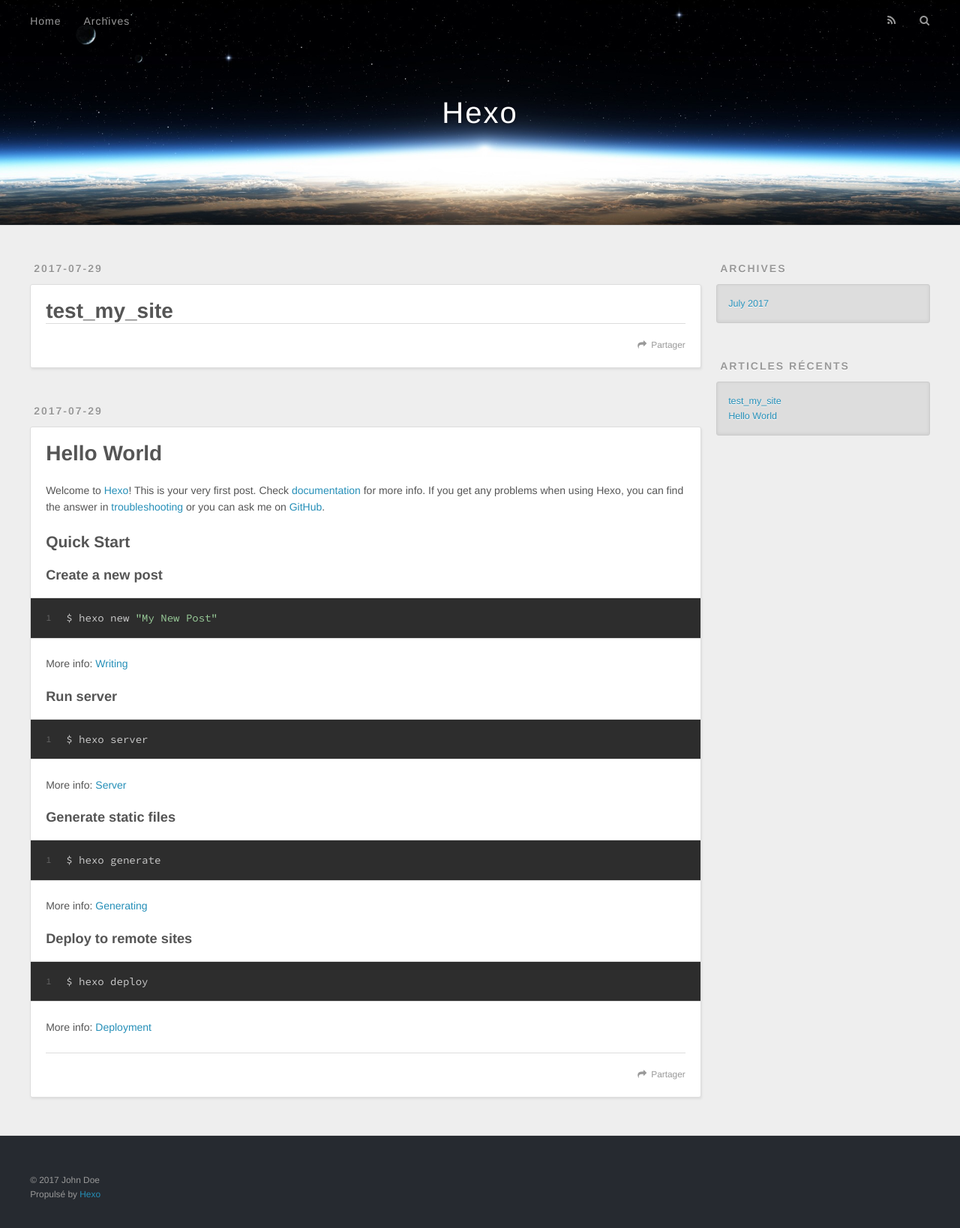
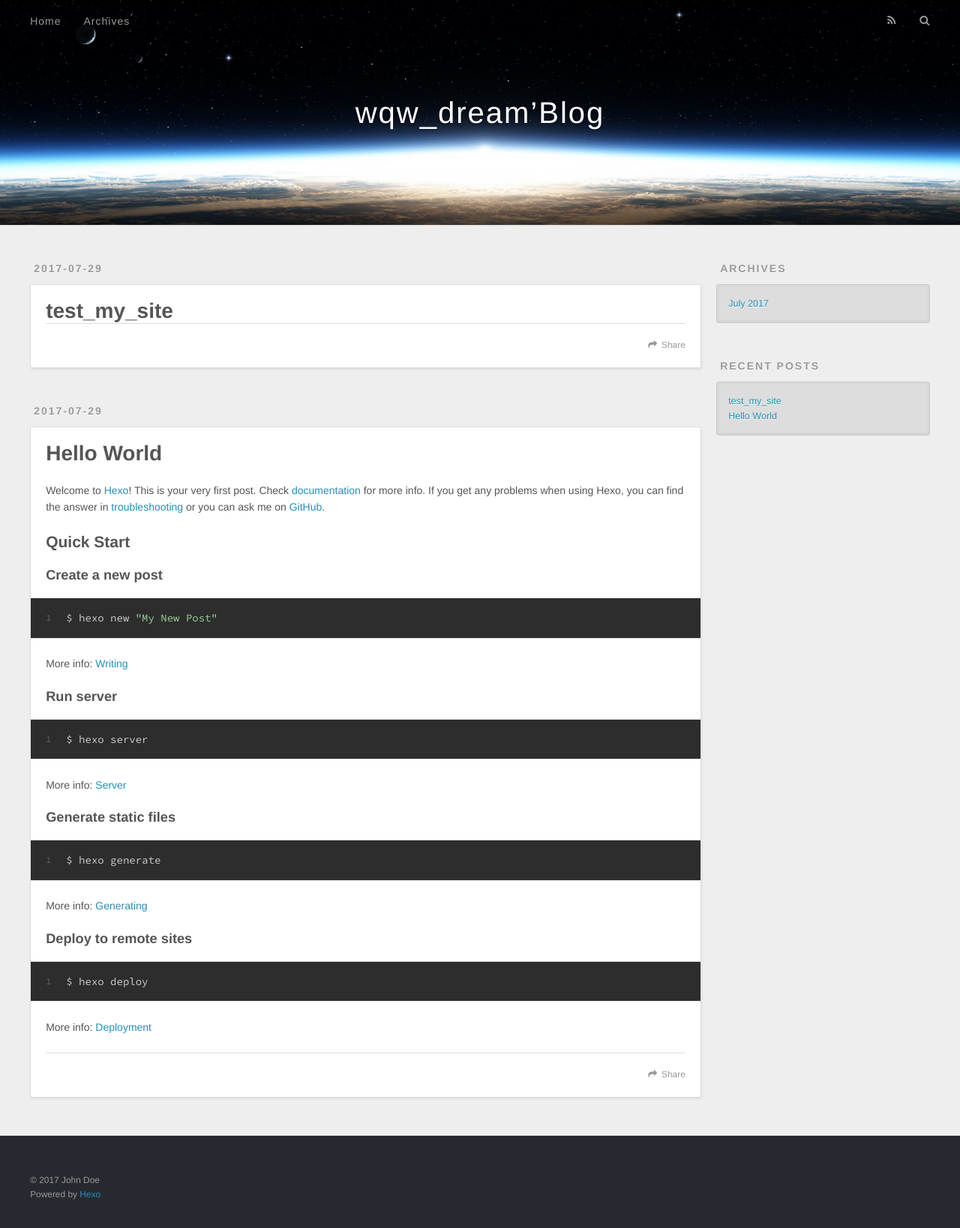
Before and after one commit to wqw-dream/wqw-dream.github.io, a plain HTML site: page index.html in a window 1280 px wide. Shown: the whole page at 75% size. Drawn offline with nearby package versions, Linux system fonts and the light colour scheme.

Commit message:
Site updated: 2017-07-29 14:43:19

```diff
--- a/2017/07/29/hello-world/index.html
+++ b/2017/07/29/hello-world/index.html
@@ -3,20 +3,20 @@
 <head>
   <meta charset="utf-8">
 
-  <title>Hello World | Hexo</title>
+  <title>Hello World | wqw_dream’Blog</title>
   <meta name="viewport" content="width=device-width, initial-scale=1, maximum-scale=1">
   <meta name="description" content="Welcome to Hexo! This is your very first post. Check documentation for more info. If you get any problems when using Hexo, you can find the answer in troubleshooting or you can ask me on GitHub. Quick">
 <meta property="og:type" content="article">
 <meta property="og:title" content="Hello World">
 <meta property="og:url" content="http://yoursite.com/2017/07/29/hello-world/index.html">
-<meta property="og:site_name" content="Hexo">
+<meta property="og:site_name" content="wqw_dream’Blog">
 <meta property="og:description" content="Welcome to Hexo! This is your very first post. Check documentation for more info. If you get any problems when using Hexo, you can find the answer in troubleshooting or you can ask me on GitHub. Quick">
 <meta property="og:updated_time" content="2017-07-29T06:03:41.684Z">
 <meta name="twitter:card" content="summary">
 <meta name="twitter:title" content="Hello World">
 <meta name="twitter:description" content="Welcome to Hexo! This is your very first post. Check documentation for more info. If you get any problems when using Hexo, you can find the answer in troubleshooting or you can ask me on GitHub. Quick">
 
-    <link rel="alternate" href="/atom.xml" title="Hexo" type="application/atom+xml">
+    <link rel="alternate" href="/atom.xml" title="wqw_dream’Blog" type="application/atom+xml">
 
 
     <link rel="icon" href="/favicon.png">
@@ -37,7 +37,7 @@
   <div id="header-outer" class="outer">
     <div id="header-title" class="inner">
       <h1 id="logo-wrap">
-        <a href="/" id="logo">Hexo</a>
+        <a href="/" id="logo">wqw_dream’Blog</a>
       </h1>
 
     </div>
@@ -52,9 +52,9 @@
       </nav>
       <nav id="sub-nav">
 
-          <a id="nav-rss-link" class="nav-icon" href="/atom.xml" title="Flux RSS"></a>
+          <a id="nav-rss-link" class="nav-icon" href="/atom.xml" title="RSS Feed"></a>
 
-        <a id="nav-search-btn" class="nav-icon" title="Rechercher"></a>
+        <a id="nav-search-btn" class="nav-icon" title="Search"></a>
       </nav>
       <div id="search-form-wrap">
         <form action="//google.com/search" method="get" accept-charset="UTF-8" class="search-form"><input type="search" name="q" class="search-form-input" placeholder="Search"><button type="submit" class="search-form-submit">&#xF002;</button><input type="hidden" name="sitesearch" value="http://yoursite.com"></form>
@@ -98,7 +98,7 @@
 
     </div>
     <footer class="article-footer">
-      <a data-url="http://yoursite.com/2017/07/29/hello-world/" data-id="cj5owl36i0000esvurnvcqftp" class="article-share-link">Partager</a>
+      <a data-url="http://yoursite.com/2017/07/29/hello-world/" data-id="cj5oxkcuh0001ogvudaz3fgu6" class="article-share-link">Share</a>
 
 
     </footer>
@@ -108,7 +108,7 @@
 <nav id="article-nav">
 
     <a href="/2017/07/29/test-my-site/" id="article-nav-newer" class="article-nav-link-wrap">
-      <strong class="article-nav-caption">Récent</strong>
+      <strong class="article-nav-caption">Newer</strong>
       <div class="article-nav-title">
 
           test_my_site
@@ -146,7 +146,7 @@
 
 
   <div class="widget-wrap">
-    <h3 class="widget-title">Articles récents</h3>
+    <h3 class="widget-title">Recent Posts</h3>
     <div class="widget">
       <ul>
 
@@ -171,7 +171,7 @@
   <div class="outer">
     <div id="footer-info" class="inner">
       &copy; 2017 John Doe<br>
-      Propulsé by <a href="http://hexo.io/" target="_blank">Hexo</a>
+      Powered by <a href="http://hexo.io/" target="_blank">Hexo</a>
     </div>
   </div>
 </footer>
--- a/index.html
+++ b/index.html
@@ -3,16 +3,16 @@
 <head>
   <meta charset="utf-8">
 
-  <title>Hexo</title>
+  <title>wqw_dream’Blog</title>
   <meta name="viewport" content="width=device-width, initial-scale=1, maximum-scale=1">
   <meta property="og:type" content="website">
-<meta property="og:title" content="Hexo">
+<meta property="og:title" content="wqw_dream’Blog">
 <meta property="og:url" content="http://yoursite.com/index.html">
-<meta property="og:site_name" content="Hexo">
+<meta property="og:site_name" content="wqw_dream’Blog">
 <meta name="twitter:card" content="summary">
-<meta name="twitter:title" content="Hexo">
+<meta name="twitter:title" content="wqw_dream’Blog">
 
-    <link rel="alternate" href="/atom.xml" title="Hexo" type="application/atom+xml">
+    <link rel="alternate" href="/atom.xml" title="wqw_dream’Blog" type="application/atom+xml">
 
 
     <link rel="icon" href="/favicon.png">
@@ -33,7 +33,7 @@
   <div id="header-outer" class="outer">
     <div id="header-title" class="inner">
       <h1 id="logo-wrap">
-        <a href="/" id="logo">Hexo</a>
+        <a href="/" id="logo">wqw_dream’Blog</a>
       </h1>
 
     </div>
@@ -48,9 +48,9 @@
       </nav>
       <nav id="sub-nav">
 
-          <a id="nav-rss-link" class="nav-icon" href="/atom.xml" title="Flux RSS"></a>
+          <a id="nav-rss-link" class="nav-icon" href="/atom.xml" title="RSS Feed"></a>
 
-        <a id="nav-search-btn" class="nav-icon" title="Rechercher"></a>
+        <a id="nav-search-btn" class="nav-icon" title="Search"></a>
       </nav>
       <div id="search-form-wrap">
         <form action="//google.com/search" method="get" accept-charset="UTF-8" class="search-form"><input type="search" name="q" class="search-form-input" placeholder="Search"><button type="submit" class="search-form-submit">&#xF002;</button><input type="hidden" name="sitesearch" value="http://yoursite.com"></form>
@@ -87,7 +87,7 @@
 
     </div>
     <footer class="article-footer">
-      <a data-url="http://yoursite.com/2017/07/29/test-my-site/" data-id="cj5owl36s0001esvuqnpo4bpv" class="article-share-link">Partager</a>
+      <a data-url="http://yoursite.com/2017/07/29/test-my-site/" data-id="cj5oxkcu80000ogvuh9sd7wq0" class="article-share-link">Share</a>
 
 
     </footer>
@@ -132,7 +132,7 @@
 
     </div>
     <footer class="article-footer">
-      <a data-url="http://yoursite.com/2017/07/29/hello-world/" data-id="cj5owl36i0000esvurnvcqftp" class="article-share-link">Partager</a>
+      <a data-url="http://yoursite.com/2017/07/29/hello-world/" data-id="cj5oxkcuh0001ogvudaz3fgu6" class="article-share-link">Share</a>
 
 
     </footer>
@@ -167,7 +167,7 @@
 
 
   <div class="widget-wrap">
-    <h3 class="widget-title">Articles récents</h3>
+    <h3 class="widget-title">Recent Posts</h3>
     <div class="widget">
       <ul>
 
@@ -192,7 +192,7 @@
   <div class="outer">
     <div id="footer-info" class="inner">
       &copy; 2017 John Doe<br>
-      Propulsé by <a href="http://hexo.io/" target="_blank">Hexo</a>
+      Powered by <a href="http://hexo.io/" target="_blank">Hexo</a>
     </div>
   </div>
 </footer>
```
Also changed, not shown: 2017/07/29/test-my-site/index.html (+10 -10 lines), archives/2017/07/index.html (+10 -10 lines), archives/2017/index.html (+10 -10 lines), archives/index.html (+10 -10 lines).
